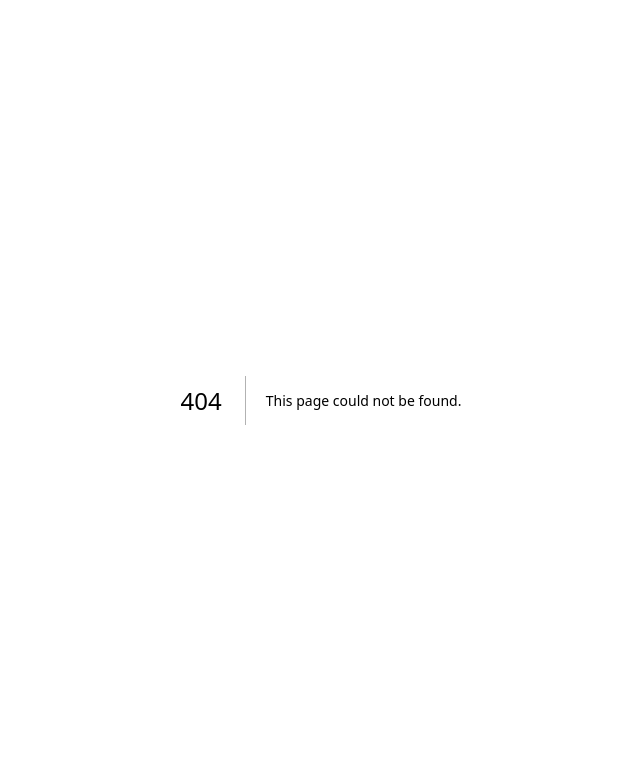
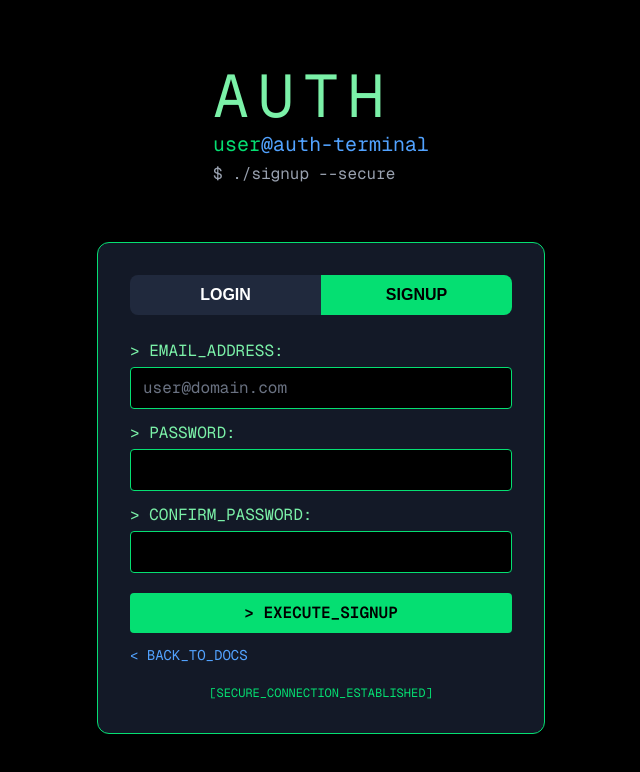
Before and after one commit to Nikita06211/docsai-frontend, a Next.js app: page /signup in a window 1280 px wide. Before the commit this address had no page. Shown: the top 772 px of the page, without its empty margins (319-959 px from the left). Built offline with nearby package versions, Linux system fonts and the light colour scheme.

Commit message:
ui improvements

```diff
--- /dev/null
+++ b/src/app/api/auth/[kindeAuth]/route.ts
@@ -0,0 +1,2 @@
+import {handleAuth} from "@kinde-oss/kinde-auth-nextjs/server";
+export const GET = handleAuth();
--- a/src/app/chat/page.tsx
+++ b/src/app/chat/page.tsx
@@ -22,10 +22,11 @@ interface Message {
 // Loading component for Suspense fallback
 function ChatLoading() {
   return (
-    <main className="min-h-screen bg-black text-green-400 font-mono flex flex-col items-center justify-center">
-      <div className="text-center mb-4 sm:mb-6">
-        <div className="flex justify-center w-full">
-  <pre className="min-w-max text-green-300 text-xs sm:text-base md:text-3xl lg:text-4xl leading-none whitespace-pre">
+    <main className="min-h-screen bg-black text-green-400 font-mono">
+      <div className="w-full max-w-6xl mx-auto px-2 sm:px-4 py-3 sm:py-6">
+        <div className="text-center mb-4 sm:mb-6 md:mb-8">
+          <div className="flex justify-center w-full overflow-hidden">
+            <pre className="text-green-300 text-[8px] sm:text-xs md:text-lg lg:text-xl leading-none whitespace-pre max-w-full">
 {`
 ██████╗  ██████╗  ██████╗███████╗     █████╗ ██╗
 ██╔══██╗██╔═══██╗██╔════╝██╔════╝    ██╔══██╗██║
@@ -36,12 +37,13 @@ function ChatLoading() {
 `}
             </pre>
           </div>
-        <p className="text-blue-400 text-xs sm:text-base">user@documentation-assistant</p>
-        <p className="text-green-500 text-xs sm:text-sm">$ ./chat-with-docs --loading...</p>
+          <p className="text-blue-400 text-xs sm:text-base mt-1 sm:mt-2">user@documentation-assistant</p>
+          <p className="text-green-500 text-[10px] sm:text-xs md:text-sm mt-0.5 sm:mt-1">$ ./chat-with-docs --loading...</p>
         </div>
-      <div className="w-full max-w-4xl border-2 sm:border-4 border-green-300 rounded-md bg-[#0d0d0d]">
-        <div className="flex justify-center items-center p-6 sm:p-8">
-          <div className="animate-pulse text-green-400 text-sm sm:text-base">Initializing chat session...</div>
+        <div className="bg-[#0d0d0d] rounded-lg p-4 sm:p-6 md:p-8">
+          <div className="flex justify-center items-center">
+            <div className="animate-pulse text-green-400 text-xs sm:text-sm">Initializing chat session...</div>
+          </div>
         </div>
       </div>
     </main>
@@ -102,10 +104,11 @@ function ChatContent() {
   };
 
   return (
-    <main className="min-h-screen bg-black text-green-400 font-mono flex flex-col items-center justify-center">
-      <div className="text-center mb-4 sm:mb-6">
-        <div className="flex justify-center w-full">
-  <pre className="min-w-max text-green-300 text-xs sm:text-base md:text-3xl lg:text-4xl leading-none whitespace-pre">
+    <main className="min-h-screen bg-black text-green-400 font-mono">
+      <div className="w-full max-w-6xl mx-auto px-2 sm:px-4 py-3 sm:py-6">
+        <div className="text-center mb-4 sm:mb-6 md:mb-8">
+          <div className="flex justify-center w-full overflow-hidden">
+            <pre className="text-green-300 text-[8px] sm:text-xs md:text-lg lg:text-xl leading-none whitespace-pre max-w-full">
 {`
 ██████╗  ██████╗  ██████╗███████╗     █████╗ ██╗
 ██╔══██╗██╔═══██╗██╔════╝██╔════╝    ██╔══██╗██║
@@ -116,23 +119,23 @@ function ChatContent() {
 `}
             </pre>
           </div>
-        <p className="text-blue-400 text-xs sm:text-base">user@documentation-assistant</p>
-        <p className="text-green-500 text-xs sm:text-sm">$ ./chat-with-docs --interactive</p>
+          <p className="text-blue-400 text-xs sm:text-base mt-1 sm:mt-2">user@documentation-assistant</p>
+          <p className="text-green-500 text-[10px] sm:text-xs md:text-sm mt-0.5 sm:mt-1">$ ./chat-with-docs --interactive</p>
         </div>
 
-      <div className="w-full max-w-4xl border border-green-300  sm:border-4 rounded-md bg-[#0d0d0d]">
-        <div className="flex flex-row gap-2 bg-[#090c14] border-b border-green-300 p-4 sm:p-6">
-          <span className="text-green-400 text-xs sm:text-base">
+        <div className="mb-4 sm:mb-6">
+          <div className="flex flex-row gap-2 bg-[#090c14] border-b border-green-300/30 px-3 sm:px-6 py-2 sm:py-4 rounded-t-lg">
+            <span className="text-green-400 text-xs sm:text-sm">
               {`>_ `}docs<span className="text-cyan-400">@chat-session</span>
             </span>
           </div>
 
-        <div className="space-y-3 sm:space-y-4 max-h-[50vh] sm:max-h-[60vh] overflow-y-auto scroll-smooth pr-1 sm:pr-2 scrollbar-thin scrollbar-thumb-cyan-600 scrollbar-track-transparent scrollbar-thumb-rounded-full">
+          <div className="space-y-3 sm:space-y-4 px-2 sm:px-4 md:px-6 py-3 sm:py-4 md:py-6 bg-[#0d0d0d]">
             {messages.map((msg, index) => (
               <div key={index} className="text-xs sm:text-sm">
                 {msg.role === "system" ? (
-                <div className="bg-[#0f0f0f] inline-block m-1 p-2 sm:p-3 border-l-2 sm:border-l-4 border-green-500 rounded">
-                  <p className="text-green-400 font-semibold text-xs sm:text-sm">
+                  <div className="bg-[#0f0f0f] w-full sm:inline-block p-2 sm:p-3 md:p-4 border-l-2 border-green-500/60 rounded-r-md">
+                    <p className="text-green-400 font-semibold text-xs sm:text-sm mb-1 sm:mb-2">
                       docs-ai<span className="text-gray-400">@system</span>
                     </p>
                     <MessageBubble
@@ -140,16 +143,16 @@ function ChatContent() {
                       content={msg.content}
                       sources={msg.sources}
                     />
-                  <p className="text-gray-500 text-[10px] sm:text-xs mt-0.5 sm:mt-1">{msg.time}</p>
+                    <p className="text-gray-500 text-[10px] sm:text-xs mt-1 sm:mt-2">{msg.time}</p>
                   </div>
                 ) : (
                   <div className="text-right">
-                  <div className="bg-[#0f0f0f] inline-block p-2 sm:p-3 border-r-2 sm:border-r-4 border-blue-400 rounded">
-                    <p className="text-white font-semibold text-xs sm:text-sm">
+                    <div className="bg-[#0f0f0f] w-full sm:inline-block p-2 sm:p-3 md:p-4 border-r-2 border-blue-400/60 rounded-l-md">
+                      <p className="text-white font-semibold text-xs sm:text-sm mb-1 sm:mb-2">
                         you<span className="text-gray-400">@user</span>
                       </p>
                       <MessageBubble role="user" content={msg.content} />
-                    <p className="text-gray-400 text-[10px] sm:text-xs mt-0.5 sm:mt-1">{msg.time}</p>
+                      <p className="text-gray-400 text-[10px] sm:text-xs mt-1 sm:mt-2">{msg.time}</p>
                     </div>
                   </div>
                 )}
@@ -157,35 +160,34 @@ function ChatContent() {
             ))}
 
             {loading && (
-            <div className="flex items-center justify-between font-mono py-1 sm:py-2 w-full text-green-300 text-xs sm:text-md">
-              <span className="text-green-300">{`>_ `} [PROCESSING] Analyzing Documentation</span>
-              <span className="text-green-300 animate-pulse font-extrabold mr-1 sm:mr-2">|||</span>
+              <div className="flex items-center justify-between font-mono py-2 sm:py-3 w-full text-green-300 text-xs sm:text-sm">
+                <span className="text-green-300 truncate pr-2">{`>_ `} [PROCESSING] Analyzing Documentation</span>
+                <span className="text-green-300 animate-pulse font-extrabold flex-shrink-0">|||</span>
               </div>
             )}
           </div>
 
-      <div className="border-t border-green-300 bg-[#101725] p-3 sm:py-5">
-  <div className="flex flex-row items-center gap-2 border border-green-400 rounded-xl py-2 sm:py-3 bg-[#0d1117] w-full text-xs sm:text-sm">
-    <span className="text-cyan-400 font-mono whitespace-nowrap text-xs sm:text-sm ml-2">user@docs $</span>
+          <div className="border-t border-green-300/30 bg-[#101725] p-2 sm:p-4 md:p-6 rounded-b-lg">
+            <div className="flex flex-row items-center gap-1.5 sm:gap-2 md:gap-3 border border-green-400/40 rounded-lg py-2 sm:py-3 px-2 sm:px-3 md:px-4 bg-[#0d1117] w-full transition-all hover:border-green-400/60 focus-within:border-green-400/80">
+              <span className="text-cyan-400 font-mono whitespace-nowrap text-[10px] sm:text-xs md:text-sm flex-shrink-0">user@docs $</span>
               <input
                 type="text"
                 placeholder="Enter your query here..."
                 value={input}
                 onChange={(e) => setInput(e.target.value)}
                 onKeyDown={(e) => e.key === "Enter" && handleSend()}
-      className="bg-transparent focus:outline-none text-gray-400 w-full font-mono text-xs sm:text-base px-2"
+                className="bg-transparent focus:outline-none text-gray-300 w-full font-mono text-xs sm:text-sm px-1 sm:px-2 placeholder:text-gray-600"
               />
               <button
                 onClick={handleSend}
-      className="text-green-500 hover:text-green-300 ml-2 mr-2"
+                className="text-green-500 hover:text-green-300 transition-colors ml-1 sm:ml-2 flex-shrink-0 touch-manipulation"
                 aria-label="Send"
               >
-      <SendHorizonal size={18} />
+                <SendHorizonal size={16} className="sm:w-5 sm:h-5" />
               </button>
             </div>
           </div>
-
-
+        </div>
       </div>
     </main>
   );
--- /dev/null
+++ b/src/app/components/AuthForm.tsx
@@ -0,0 +1,127 @@
+// /components/AuthForm.tsx
+'use client';
+
+import {
+  LoginLink,
+  RegisterLink
+} from "@kinde-oss/kinde-auth-nextjs/components";
+import { useRouter } from 'next/navigation';
+import React from 'react';
+
+type Mode = 'login' | 'signup';
+
+interface AuthFormProps {
+  mode: Mode;
+}
+
+export default function AuthForm({ mode }: AuthFormProps) {
+  const router = useRouter();
+
+  return (
+    <div className="min-h-screen flex flex-col items-center justify-center bg-black text-white px-4">
+      <div className="mb-8">
+        <h1 className="text-green-300 font-mono text-6xl tracking-widest mb-1" style={{ letterSpacing: '0.15em' }}>
+          AUTH
+        </h1>
+        <div className="text-green-400 font-mono text-xl mb-1">
+          user<span className="text-blue-400">@auth-terminal</span>
+        </div>
+        <div className="font-mono text-gray-400 mb-6">
+          $ ./{mode} --secure
+        </div>
+      </div>
+
+      <div className="bg-[#131927] rounded-xl border border-green-400 w-full max-w-md p-8 shadow-lg">
+        <div className="flex mb-4">
+          <button
+            className={`w-1/2 py-2 rounded-tl-lg rounded-bl-lg font-semibold ${
+              mode === 'login' ? 'bg-green-400 text-black' : 'bg-[#20293d]'
+            }`}
+            onClick={() => router.push('/login')}
+            aria-selected={mode === 'login'}
+            tabIndex={mode === 'login' ? -1 : 0}
+          >
+            LOGIN
+          </button>
+          <button
+            className={`w-1/2 py-2 rounded-tr-lg rounded-br-lg font-semibold ${
+              mode === 'signup' ? 'bg-green-400 text-black' : 'bg-[#20293d]'
+            }`}
+            onClick={() => router.push('/signup')}
+            aria-selected={mode === 'signup'}
+            tabIndex={mode === 'signup' ? -1 : 0}
+          >
+            SIGNUP
+          </button>
+        </div>
+        {/* No form submit logic needed; use Kinde's <LoginLink> and <RegisterLink> */}
+        <div className="flex flex-col">
+          <label className="font-mono text-green-300 mb-1 mt-2" htmlFor="email">
+            &gt; EMAIL_ADDRESS:
+          </label>
+          <input
+            id="email"
+            name="email"
+            autoComplete="email"
+            placeholder="user@domain.com"
+            className="rounded px-3 py-2 mb-3 bg-black text-white border border-green-400 placeholder-gray-500 font-mono outline-none"
+            type="email"
+          />
+          <label className="font-mono text-green-300 mb-1" htmlFor="password">
+            &gt; PASSWORD:
+          </label>
+          <input
+            id="password"
+            name="password"
+            className="rounded px-3 py-2 mb-3 bg-black text-white border border-green-400 placeholder-gray-500 font-mono outline-none"
+            type="password"
+          />
+          {mode === 'signup' && (
+            <>
+              <label className="font-mono text-green-300 mb-1" htmlFor="password2">
+                &gt; CONFIRM_PASSWORD:
+              </label>
+              <input
+                id="password2"
+                name="password2"
+                className="rounded px-3 py-2 mb-3 bg-black text-white border border-green-400 placeholder-gray-500 font-mono outline-none"
+                type="password"
+              />
+            </>
+          )}
+          {mode === 'login' ? (
+            <LoginLink>
+              <button
+                type="button"
+                className="bg-green-400 text-black font-mono py-2 rounded mt-2 font-semibold hover:bg-green-300 transition w-full"
+              >
+                &gt; EXECUTE_LOGIN
+              </button>
+            </LoginLink>
+          ) : (
+            <RegisterLink>
+              <button
+                type="button"
+                className="bg-green-400 text-black font-mono py-2 rounded mt-2 font-semibold hover:bg-green-300 transition w-full"
+              >
+                &gt; EXECUTE_SIGNUP
+              </button>
+            </RegisterLink>
+          )}
+          <div className="flex justify-between mt-3">
+            <button
+              className="text-blue-400 font-mono text-sm hover:underline"
+              type="button"
+              onClick={() => router.push('/docs')}
+            >
+              &lt; BACK_TO_DOCS
+            </button>
+          </div>
+        </div>
+        <div className="font-mono text-xs text-green-400 mt-5 text-center">
+          [SECURE_CONNECTION_ESTABLISHED]
+        </div>
+      </div>
+    </div>
+  );
+}
--- a/src/app/components/MessageBubble.tsx
+++ b/src/app/components/MessageBubble.tsx
@@ -27,7 +27,7 @@ export const MessageBubble: React.FC<MessageBubbleProps> = ({ role, content, sou
     // Push normal text
     if (before.trim()) {
       parts.push(
-        <p key={`text-${idx}`} className="mb-2 whitespace-pre-wrap">
+        <p key={`text-${idx}`} className="mb-2 sm:mb-3 whitespace-pre-wrap text-green-300 leading-relaxed text-xs sm:text-sm break-words">
           {before.trim()}
         </p>
       );
@@ -35,25 +35,25 @@ export const MessageBubble: React.FC<MessageBubbleProps> = ({ role, content, sou
 
     // Push code block
     parts.push(
-      <div key={`code-${idx}`} className="my-2 rounded-xl border-2 shadow-cyan-600 border-cyan-700 text-green-300 overflow-hidden">
-        <div className="bg-[#1f2937] flex items-center justify-between w-full border border-cyan-700 px-4 py-2 rounded-t-md">
-            <div className="flex items-center space-x-2">
-                <span className="w-2.5 h-2.5 bg-red-500 rounded-full"></span>
-                <span className="w-2.5 h-2.5 bg-green-500 rounded-full"></span>
-                <span className="w-2.5 h-2.5 bg-yellow-400 rounded-full"></span>
-                <span className="ml-4 text-cyan-500">{block.lang}</span>
+      <div key={`code-${idx}`} className="my-2 sm:my-3 rounded-lg border border-cyan-700/50 text-green-300 overflow-x-auto bg-[#0a0a0a]">
+        <div className="bg-[#1a1a1a] flex items-center justify-between w-full border-b border-cyan-700/30 px-2 sm:px-3 md:px-4 py-1.5 sm:py-2">
+            <div className="flex items-center space-x-1 sm:space-x-2">
+                <span className="w-1.5 h-1.5 sm:w-2 sm:h-2 bg-red-500 rounded-full"></span>
+                <span className="w-1.5 h-1.5 sm:w-2 sm:h-2 bg-green-500 rounded-full"></span>
+                <span className="w-1.5 h-1.5 sm:w-2 sm:h-2 bg-yellow-400 rounded-full"></span>
+                <span className="ml-2 sm:ml-3 text-cyan-400 text-[10px] sm:text-xs font-mono">{block.lang}</span>
             </div>
-            <span className="text-cyan-500">{`>_`}</span>
+            <span className="text-cyan-400/60 text-[10px] sm:text-xs">{`>_`}</span>
         </div>
         <SyntaxHighlighter
           language={block.lang}
           style={{}}
           customStyle={{
             margin: 0,
-            borderRadius: '0.75rem',
-            padding: '1rem',
-            background: 'black',
-            shadow:"cyan-600"
+            padding: '0.75rem',
+            background: '#0a0a0a',
+            fontSize: '0.75rem',
+            lineHeight: '1.4'
           }}
         >
           {block.code}
@@ -65,7 +65,7 @@ export const MessageBubble: React.FC<MessageBubbleProps> = ({ role, content, sou
   // Push remaining content (if any)
   if (currentIndex < content.length) {
     parts.push(
-      <p key={`text-final`} className="whitespace-pre-wrap">
+      <p key={`text-final`} className="whitespace-pre-wrap text-green-300 leading-relaxed text-xs sm:text-sm break-words">
         {content.slice(currentIndex).trim()}
       </p>
     );
@@ -73,29 +73,30 @@ export const MessageBubble: React.FC<MessageBubbleProps> = ({ role, content, sou
 
   return (
     <div
-      className={`rounded-2xl p-4 my-2 text-sm max-w-3xl ${
-        isUser ? 'ml-auto bg-[#0d0d0d] text-green-500' : 'mr-auto bg-[#0d0d0d] text-green-500'
+      className={`rounded-lg p-2 sm:p-3 my-1 sm:my-2 text-xs sm:text-sm w-full sm:max-w-4xl ${
+        isUser ? 'sm:ml-auto bg-[#0d0d0d] text-green-400' : 'sm:mr-auto bg-[#0d0d0d] text-green-400'
       }`}
     >
       {parts}
       {!isUser && (
         <>
-        <hr className="w-full mt-15 mb-5 border-0.1 border-green-300"></hr>
-        {sources && sources.length>0 && (
-          <div className="mt-2 text-sm text-green-700 space-y-1">
-        <div className="font-semibold text-green-500">📚 [SOURCES]:</div>
+          {sources && sources.length > 0 && (
+            <div className="mt-3 sm:mt-4 pt-3 sm:pt-4 border-t border-green-300/20">
+              <div className="text-[10px] sm:text-xs font-semibold text-green-500 mb-1.5 sm:mb-2">[SOURCES]:</div>
+              <div className="space-y-1 sm:space-y-1.5">
                 {sources.map((src) => (
                   <a
                     key={src.id}
                     href={src.url}
                     target="_blank"
                     rel="noopener noreferrer"
-            className="block text-gray-400 underline hover:text-gray-300"
+                    className="flex items-center gap-1.5 sm:gap-2 text-gray-400 hover:text-green-400 transition-colors text-[10px] sm:text-xs touch-manipulation"
                   >
-            <ExternalLink size={16} className="inline mx-2" />
-            <span className="font-light text-xs">{src.url}</span>
+                    <ExternalLink size={12} className="sm:w-3.5 sm:h-3.5 flex-shrink-0" />
+                    <span className="font-light truncate break-all">{src.url}</span>
                   </a>
                 ))}
+              </div>
             </div>
           )}
         </>
--- /dev/null
+++ b/src/app/login/page.tsx
@@ -0,0 +1,5 @@
+import AuthForm from '../components/AuthForm';
+
+export default function LoginPage() {
+  return <AuthForm mode="login" />;
+}
--- /dev/null
+++ b/src/app/signup/page.tsx
@@ -0,0 +1,5 @@
+import AuthForm from '../components/AuthForm';
+
+export default function SignupPage() {
+  return <AuthForm mode="signup" />;
+}
```
Also changed, not shown: package.json (+3 -4 lines), 1 other file (tests, documents, lock files or other folders). Lines whose indentation alone changed are shown as unchanged.
